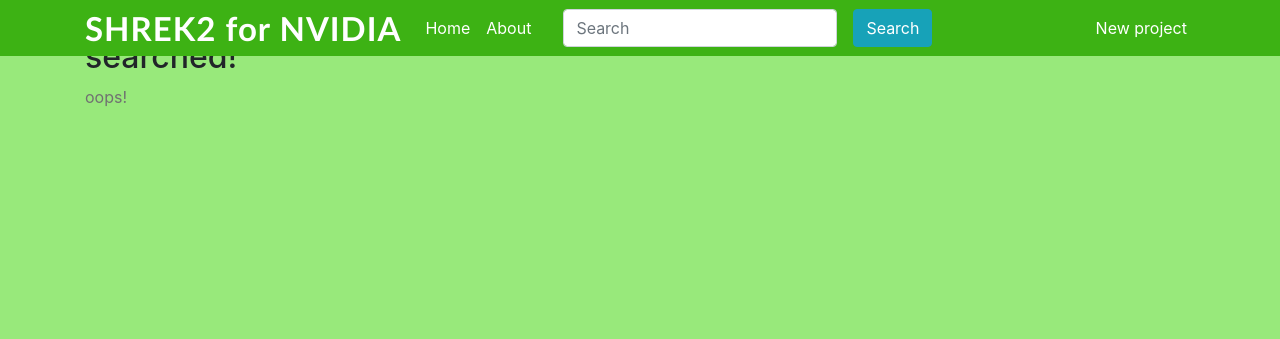
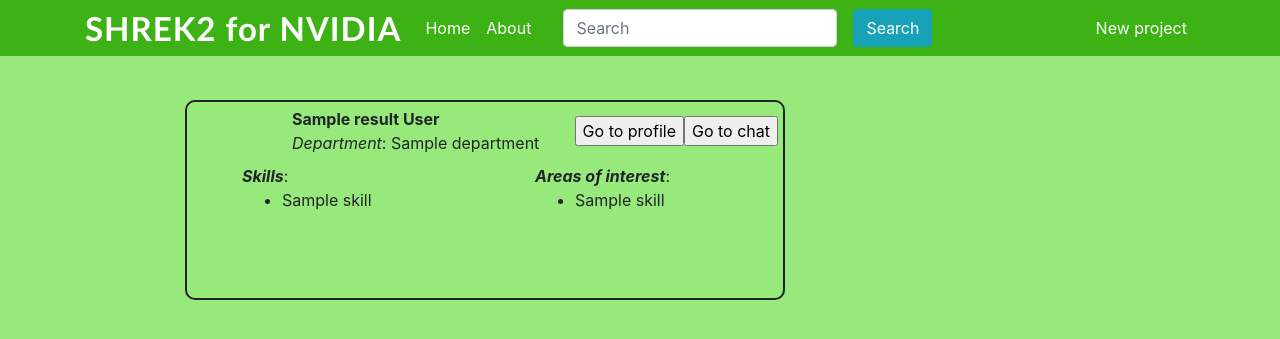
Before and after one commit to sverdoot/search_network, a Flask app: template search_network/templates/search.html in a window 1280 px wide. Shown: the top 339 px of the page. Run offline with Flask 2, Linux system fonts and the light colour scheme; the template is opened without the code that fills it: most values are stand-ins (such as "Sample title", 1, 10 or a date in 2020); parts of the project's set-up code (start-up, migrations or seed data) failed here and were passed over; some libraries are stand-ins or nearby versions.

Commit message:
sheety design of response plates redirecting to user profile

```diff
--- a/search_network/form.py
+++ b/search_network/form.py
@@ -68,16 +68,18 @@
 #     content = TextAreaField('Content' , validators=[DataRequired()])
 #     submit = SubmitField('Post')
 
+
 class NewProjectForm(FlaskForm):
     title = StringField('Title', validators=[DataRequired()])
     image = FileField('Attach a picture..', validators=[FileAllowed(['jpg', 'png'])])
     content = TextAreaField('Content' , validators=[DataRequired()])
     submit = SubmitField('Project')
 
+
 class NewIdeaForm(FlaskForm):
     title = StringField('Title', validators=[DataRequired()])
     image = FileField('Attach a picture..', validators=[FileAllowed(['jpg', 'png'])])
-    content = TextAreaField('Content' , validators=[DataRequired()])
+    content = TextAreaField('Content', validators=[DataRequired()])
     submit = SubmitField('Idea')
 
 
@@ -92,7 +94,7 @@
 
 
 class SearchForm(FlaskForm):
-    searched = StringField('Search' , validators=[DataRequired()])
+    searched = StringField('Search', validators=[DataRequired()])
     submit = SubmitField('Search')
 
 
--- a/search_network/templates/layout.html
+++ b/search_network/templates/layout.html
@@ -19,8 +19,8 @@
         <title>SHREK2 for NVIDIA</title>
     {% endif %}
 </head>
-<body style="background-color: #98E97B">
-    <header class="site-header">
+<body style="background-color: #98E97B; display: grid; grid-template-rows: 1fr 1fr auto"">
+    <header class="site-header" style="height: 50px">
       <nav class="navbar navbar-expand-md navbar-dark bg-steel fixed-top" style="background-color: #3DB214;" >
         <div class="container" style="background-color:  #3DB214;">
           <a class="navbar-brand " style="font-family: Futura, Trebuchet MS, Arial, sans-serif; font-size: 33px; font-style: normal; font-variant: normal; font-weight: 700; line-height: 16.4px;  letter-spacing: 1px; color: white ;" href="/">SHREK2 for NVIDIA</a>
@@ -43,6 +43,7 @@
         </div>
       </nav>
     </header>
+    <hr>
      <main role="main" class="container" style="background-color: #98E97B">
       <div class="row" style="">
         <div class="col-md-8" style="">
@@ -55,7 +56,7 @@
               {% endfor %}
             {% endif %}
           {% endwith %}
-                       {% block content %}{% endblock %}
+            {% block content %}{% endblock %}
         </div>
       </div>
     </main>
--- a/search_network/templates/search.html
+++ b/search_network/templates/search.html
@@ -1,13 +1,91 @@
 {% extends "layout.html" %}
 {% block content %}
-{% if user %}
-<article class="media content-section">
-             <img class="rounded-circle article-img" src="{{ url_for('static', filename='profile_pics/' + user.image_file) }}">
-          <div class="media-body">
-                          <a class="mr-2" href="{{ url_for('user_account' , username= user.username) }}">{{ user.username }}</a>
-<h2><a class="article-title" >{{ user.username }}</a></h2>
-            <p class="article-content" style="color: #707171 ; "> oops! </p>
+<style>
+    .header{
+        color: #004461;
+        text-align: center;
+    }
+    .rectangle{
+        display: flex;
+        align-content: center;
+        height: 100px;
+        width: 200px;
+        background-color: #555;
+    }
+
+    .search_result {
+        display: grid;
+        grid-template-rows: auto auto auto;
+        text-align: center;
+        margin-left: 100px;
+        margin-right: auto;
+        padding: 5px 5px;
+        border: 2px solid;
+        height: 200px;
+        width: 600px;
+        background-color: #98E97B;
+        border-radius: 10px;
+    }
+
+    .search_result__header{
+        display: grid;
+        grid-template-columns: 2fr 1fr;
+        margin-left: 100px;
+        margin-right: auto;
+        text-align: left;
+        height: 20px;
+    }
+
+    .search_result__list{
+        padding-top: 5px;
+        margin-left: 50px;
+        margin-right: 50px;
+        text-align: left;
+    }
+
+</style>
+
+<body style="background-color: #98E97B" >
+    {% if full_select %}
+    <article class="media content-section" style="display: grid">
+        {% for result in full_select %}
+            <div class="search_result">
+                <div class="search_result__header">
+                    <div style="display: grid">
+                        <b>{{ result.name }} {{ result.surname }}</b>
+                        <a><i>Department</i>: {{ result.department.name }}</a>
                      </div>
+                    <div style="align-items: center; display: grid; grid-template-columns: 1fr 1fr;">
+                        <form action={{ url_for("person", person_id=result.id) }}>
+                            <input type="submit" value="Go to profile" />
+                        </form>
+                        <form action="https://google.com">
+                            <input type="submit" value="Go to chat" />
+                        </form>
+                    </div>
+                </div>
+                <div style="display: grid; grid-template-columns: 1fr 1fr;">
+                    <div class= "search_result__list">
+                            <b><i>Skills</i></b>:
+                            <ul>
+                                {% for skill in result.skills.random(5) %}
+                                <li>{{ skill.name}}</li>
+                                {% endfor %}
+                             </ul>
+                    </div>
+                    <div class= "search_result__list">
+                            <b><i>Areas of interest</i></b>:
+                            <ul>
+                                {% for area in result.areas.random(5) %}
+                                <li>{{ area.name}}</li>
+                                {% endfor %}
+                             </ul>
+                    </div>
+                </div>
+
+            </div>
+            <hr>
+        {%  endfor %}
      </article>
     {% else %}
     <article class="media content-section">
@@ -17,4 +95,5 @@
               </div>
             </article>
     {% endif %}
-{% endblock content %}
+</body>
+{%  endblock %}
```
Also changed, not shown: search_network/routes.py (+7 -7 lines), search_network/templates/person.html (added, +38 -0 lines), search_network/templates/shrek_idea.html (added, +31 -0 lines), search_network/templates/shrek_project.html (added, +37 -0 lines). Lines whose indentation alone changed are shown as unchanged.
